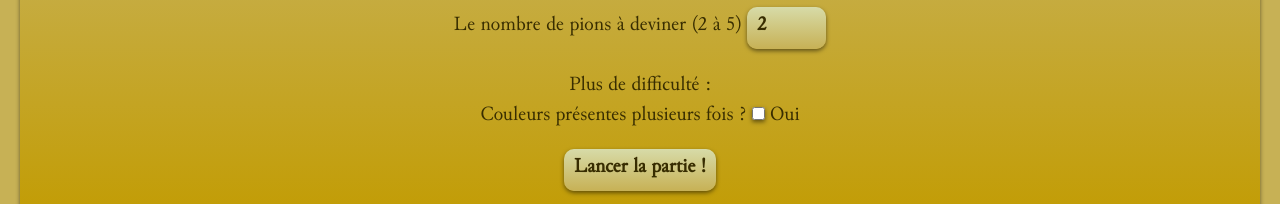
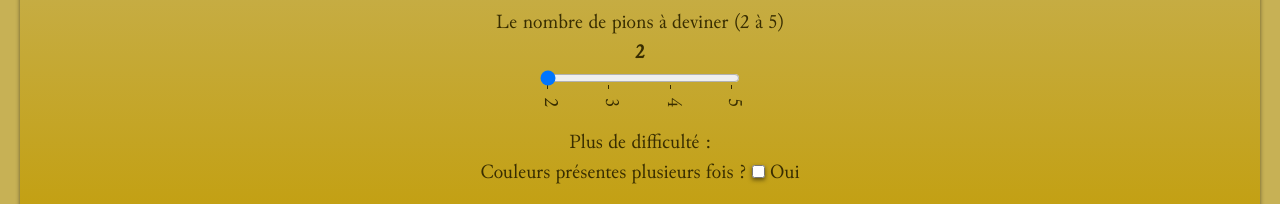
Before and after one commit to Theufyr/mastermind, a plain HTML site: page index.html in a window 1280 px wide. Shown: the part 700-904 px from the top of the page. Drawn offline with Linux system fonts and the light colour scheme.

Commit message:
update: inpur range / update index.html, main.js and main.css

```diff
--- a/index.html
+++ b/index.html
@@ -92,7 +92,23 @@
 			<h3>Choisis les particularités de la combinaison secrète :</h3>
 			<div>
 				<label for="colors_nb">Le nombre de pions à deviner (2 à 5)</label>
-				<input type="number" id="colors_nb" value="2" min="2" max="5" step="1">
+				<p id="checked_colors_nb"></p>
+				<input
+				type="range"
+				name="colors_nb"
+				id="colors_nb"
+				value="2"
+				min="2"
+				max="5"
+				step="1"
+				list="range_values">
+				</input>
+				<datalist id="range_values">
+					<option value="2" label="2"></option>
+					<option value="3" label="3"></option>
+					<option value="4" label="4"></option>
+					<option value="5" label="5"></option>
+				</datalist>
 			</div>
 			<div>
 				<p>Plus de difficulté :</p>
--- a/src/js/main.js
+++ b/src/js/main.js
@@ -92,11 +92,17 @@ document.getElementById("launch_game").addEventListener('click', () => {
 	chooseGameT.textContent = (chooseGame.style.display == "block") ? "▾" : "▸";
 });
 
+
 // initialisation du formulaire
 const inputNumber = document.getElementById("colors_nb");
 inputNumber.value = 2;
 const inputMultiColors = document.getElementById("multi_colors");
 inputMultiColors.checked = false;
+const checkedColorsNb = document.getElementById("checked_colors_nb");
+checkedColorsNb.textContent = inputNumber.value;
+inputNumber.addEventListener("change", () => {
+    checkedColorsNb.textContent = inputNumber.value;
+});
 
 // affichage des scores
 const gameScoresDone = document.getElementById("game_scores_done");
--- a/src/styles/main.css
+++ b/src/styles/main.css
@@ -46,6 +46,7 @@
     --shadow-02: -0.1rem 0.2rem 0.3rem rgb(0, 0, 0, 0.5);
     --shadow-03: 0rem 0.1rem 0.2rem rgb(0, 0, 0, 0.5);
     --shadow-04: 0rem 0.1rem 0.2rem rgba(255, 255, 255, 0.5);
+    --shadow-05: 0rem 0.05rem 0.1rem #896e02;
 
     font-family: Main;
     color: var(--color-01);
@@ -59,8 +60,18 @@ body {
     margin: 0;
 }
 
-b {
+b, #checked_colors_nb {
     font-weight: bold;
+}
+datalist {
+    margin: 0;
+    padding-left: 0.3rem;
+    width: 11rem;
+    display: flex;
+    flex-direction: column;
+    justify-content: space-between;
+    justify-self: center;
+    writing-mode: vertical-lr;
 }
 
 header, button:hover {
@@ -112,6 +123,7 @@ h3 {
 #game_scores_done, #game_scores_won, #game_scores_points {
     font-size: 1.1rem;
     color: var(--color-11);
+    text-shadow: var(--shadow-05);
 }
 #score_display {
     display:flex;
@@ -141,13 +153,20 @@ section, input, button {
     box-shadow: var(--shadow-03);
     border-radius: 0.5rem;
 }
+input#colors_nb {
+    width: 10rem;
+    margin: 0;
+    padding: 0;
+    box-shadow: none;
+}
+
 #multi_colors {
     padding: 0 0.5rem;
     color: var(--background-03);
     background: var(--background-03);
 }
 button, #rules_title, #score_points, #launch_game, #game_title,
-.dotblack, .dotwhite {
+.dotblack, .dotwhite, input#colors_nb {
     cursor: pointer;
 }
 button.off, button:hover.off {
```
